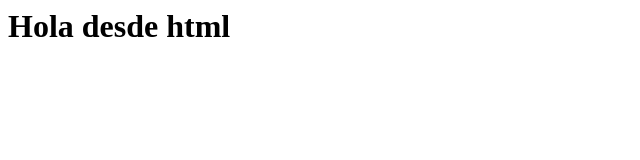
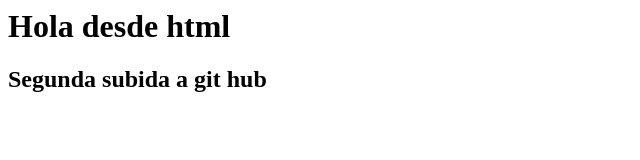
Before and after one commit to Bveinz/PrubasConGit, a plain HTML site: page index.html in a window 1280 px wide. Shown: the whole page, without its empty margins (0-640 px from the left). Drawn offline with Linux system fonts and the light colour scheme.

Commit message:
segundo subida a github

```diff
--- a/index.html
+++ b/index.html
@@ -1 +1,3 @@
 <h1>Hola desde html</h1>
+
+<h2>Segunda subida a git hub</h2>
```
